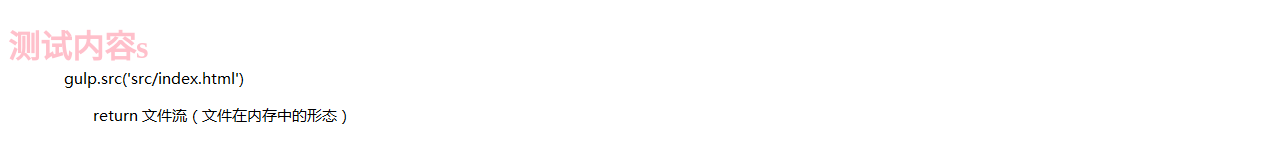
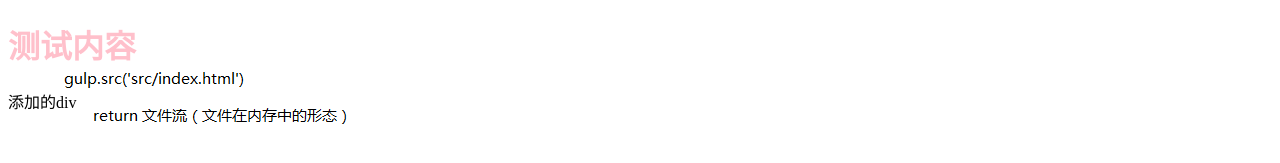
Before and after one commit to qq666666/git-demo, a website: page src/index.html in a window 1280 px wide. Shown: the top 163 px of the page. Drawn offline with nearby package versions, Linux system fonts and the light colour scheme; files that its build step writes are made by us from their sources.

Commit message:
Update index.html

```diff
--- a/src/index.html
+++ b/src/index.html
@@ -1,14 +1,13 @@
 <!DOCTYPE html>
 <html lang="en">
-
 <head>
   <meta charset="utf-8">
   <link rel="stylesheet" href="styles/app.css">
 </head>
 
 <body>
-<!-- 测试注释 -->
-  <h1>测试内容s</h1>
+  <h1>测试内容</h1>
+  <div>添加的div</div>
   <script src="scripts/all.js"></script>
 </body>
 
```
